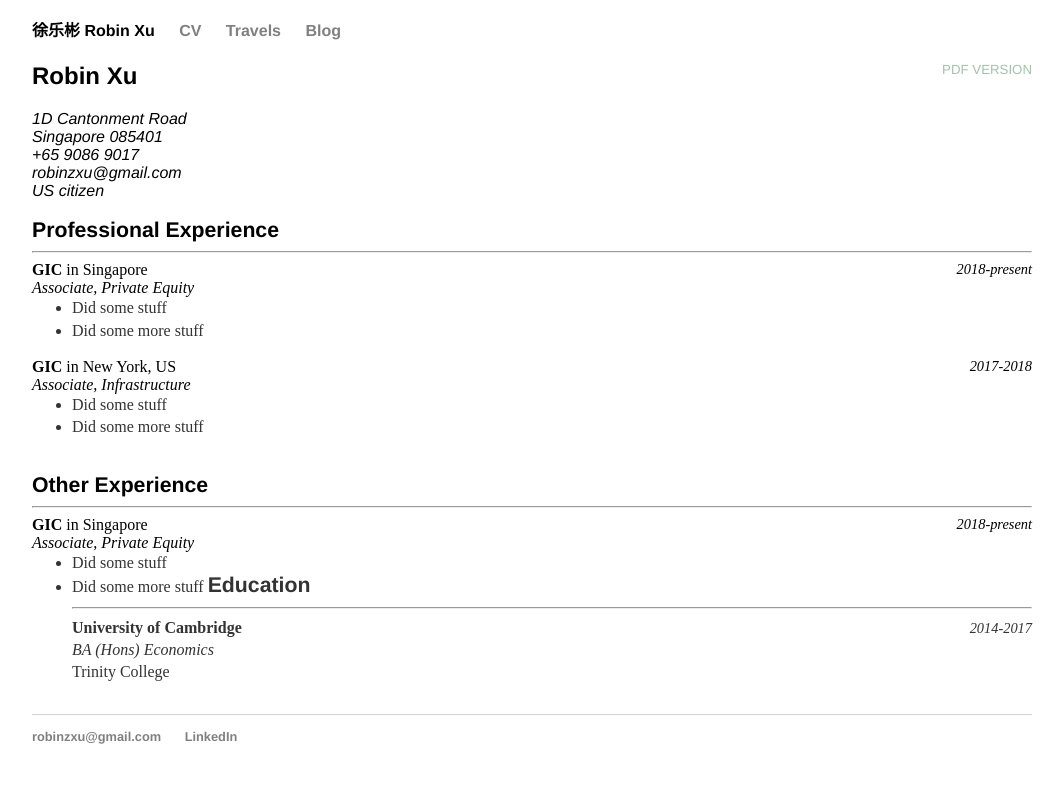
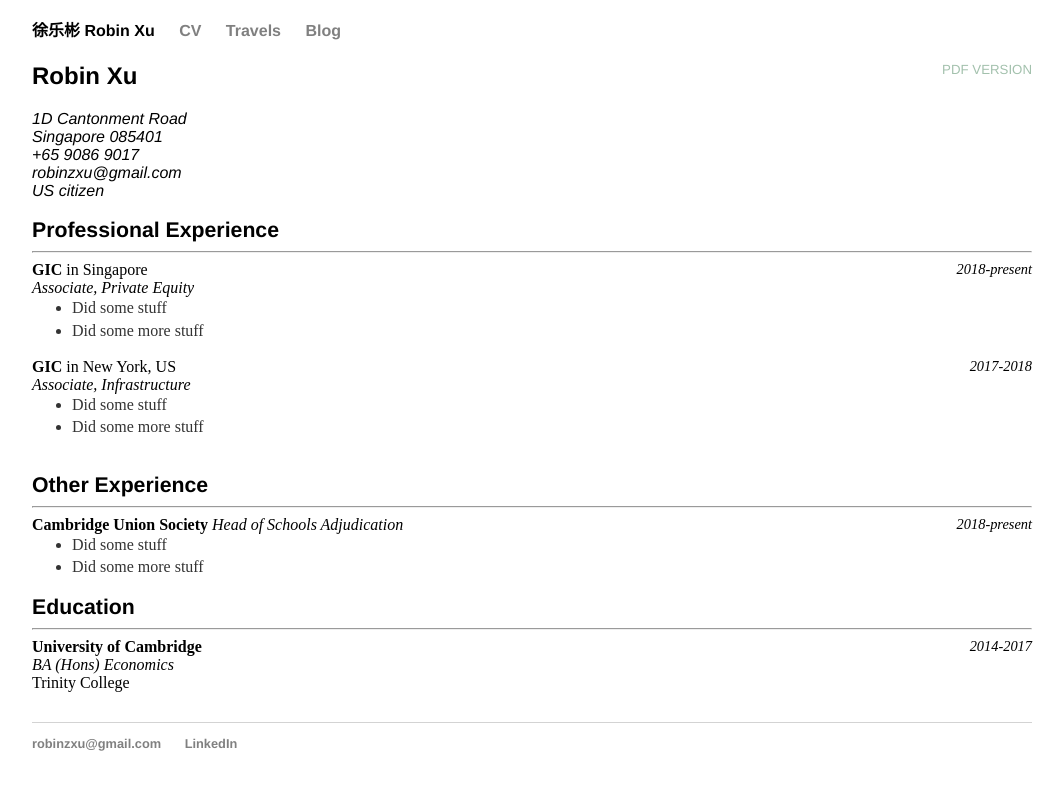
Before and after one commit to robinzxu/robinzxu.github.io, a Jekyll site: the page built from cv/index.html, in a window 1280 px wide. Shown: the top 790 px of the page, without its empty margins (108-1172 px from the left). Built offline with Jekyll 4.4.1, drawn with Linux system fonts in a browser that asks for light colours.

Commit message:
Update index.html

```diff
--- a/cv/index.html
+++ b/cv/index.html
@@ -34,12 +34,12 @@
 
 <h3 style="display:inline;">Other Experience</h3><br><hr>
 	<i style="float:right;font-size:0.9em">2018-present</i>
-	<b>GIC</b> in Singapore<br>
-	<i>Associate, Private Equity</i>
+	<b>Cambridge Union Society</b>
+	<i>Head of Schools Adjudication</i>
 	<ul style="margin-top:0">
 		<li>Did some stuff
 		<li>Did some more stuff
-	</ul<br>
+	</ul>
 
 <h3 style="display:inline;">Education</h3><br><hr>
 	<i style="float:right;font-size:0.9em">2014-2017</i>
```
